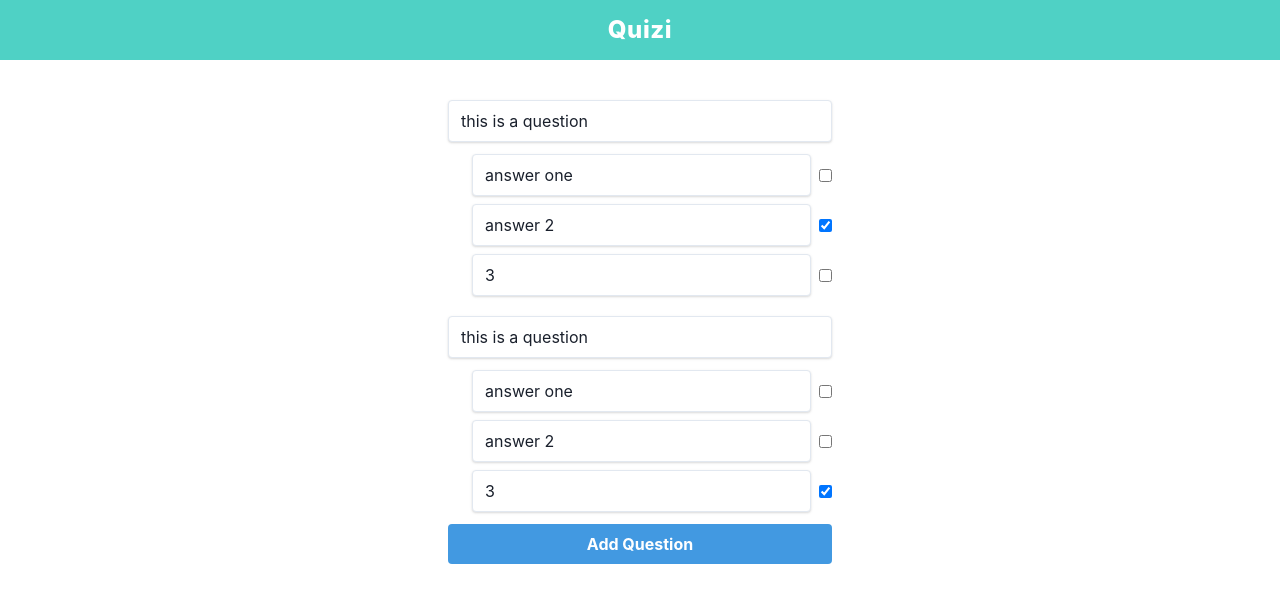
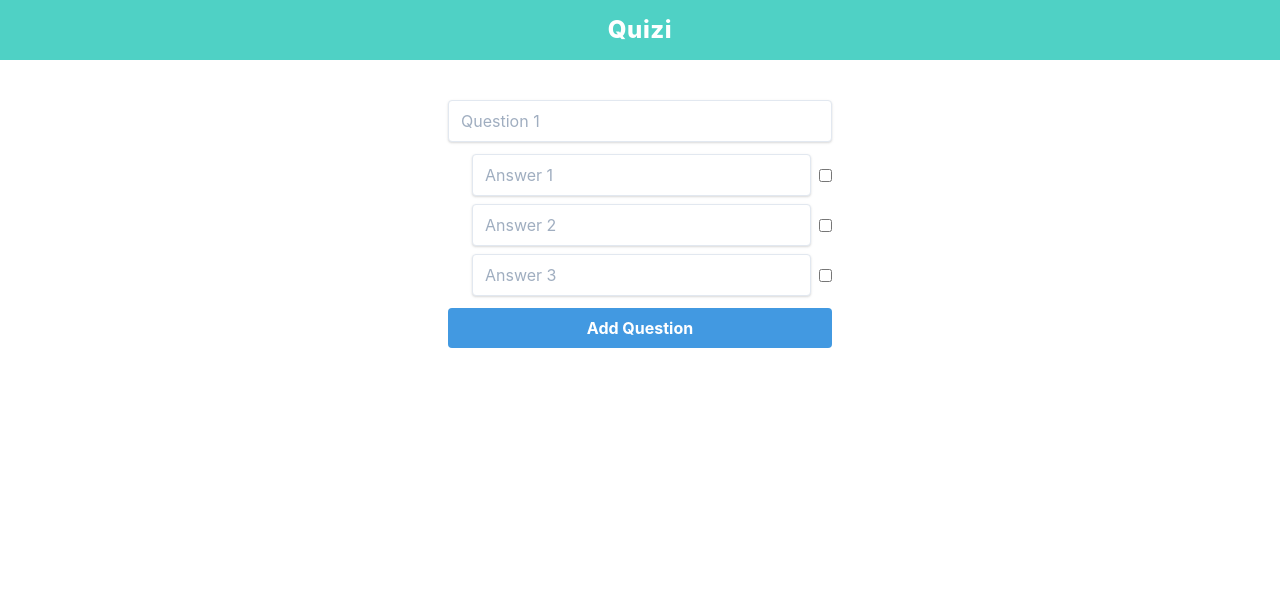
Before and after one commit to Charafboulafaa/Quizi, a React (Create React App) app in the folder client/: page /new in a window 1280 px wide. Shown: the top 602 px of the page. Built offline with nearby package versions, Linux system fonts and the light colour scheme.

Commit message:
edit initial question form

```diff
--- a/client/src/components/FormInput.js
+++ b/client/src/components/FormInput.js
@@ -3,13 +3,13 @@ import React from 'react'
 export default function FormInput(props) {
     return (
         <div className="my-2">
-            <input className="shadow appearance-none border rounded w-full py-2 px-3 mb-2 text-gray-900" type="text" name="question" value={props.question.question} onChange={(e) => props.handleChange(e, props.index)}/>
+            <input className="shadow appearance-none border rounded w-full py-2 px-3 mb-2 text-gray-900" type="text" name="question" placeholder={`Question ${props.index+1}`} value={props.question.question} onChange={(e) => props.handleChange(e, props.index)}/>
 
             <div className="ml-6">
 
                 {props.question.answers && props.question.answers.map((answer, index) => (
                     <div className="flex justify-center items-center">
-                        <input className="shadow appearance-none border rounded w-full py-2 px-3 my-1 mr-2 text-gray-900" type="text" value={answer.answer}  onChange={(e) => props.handleChange(e, props.index, index)}/>
+                        <input className="shadow appearance-none border rounded w-full py-2 px-3 my-1 mr-2 text-gray-900" placeholder={`Answer ${index+1}`} type="text" value={answer.answer}  onChange={(e) => props.handleChange(e, props.index, index)}/>
 
                         <input type="checkbox" checked={answer.correct ? 'checked' : ''}/>
                     </div>
--- a/client/src/pages/NewQuiz.js
+++ b/client/src/pages/NewQuiz.js
@@ -7,19 +7,11 @@ export default function NewQuiz() {
 
     const [questions, setQuestions] = useState([
         {
-          question: 'this is a question',
+          question: '',
           answers: [
-            { answer: 'answer one', correct:false },
-            { answer: 'answer 2', correct:true },
-            { answer: '3', correct:false }
-          ]
-        },
-        {
-          question: 'this is a question',
-          answers: [
-            { answer: 'answer one', correct:false },
-            { answer: 'answer 2', correct:false },
-            { answer: '3', correct:true }
+            { answer: '', correct:false },
+            { answer: '', correct:false },
+            { answer: '', correct:false }
           ]
         }
     ])
@@ -29,11 +21,11 @@ export default function NewQuiz() {
         [
           ...questions,
           {
-            question: 'this is a question',
+            question: '',
             answers: [
-              { answer: 'answer one', correct:false },
-              { answer: 'answer 2', correct:false },
-              { answer: '3', correct:false }
+              { answer: '', correct:false },
+              { answer: '', correct:false },
+              { answer: '', correct:false }
             ]
           }
         ]
```
Also changed, not shown: 1 other file (tests, documents, lock files or other folders).
